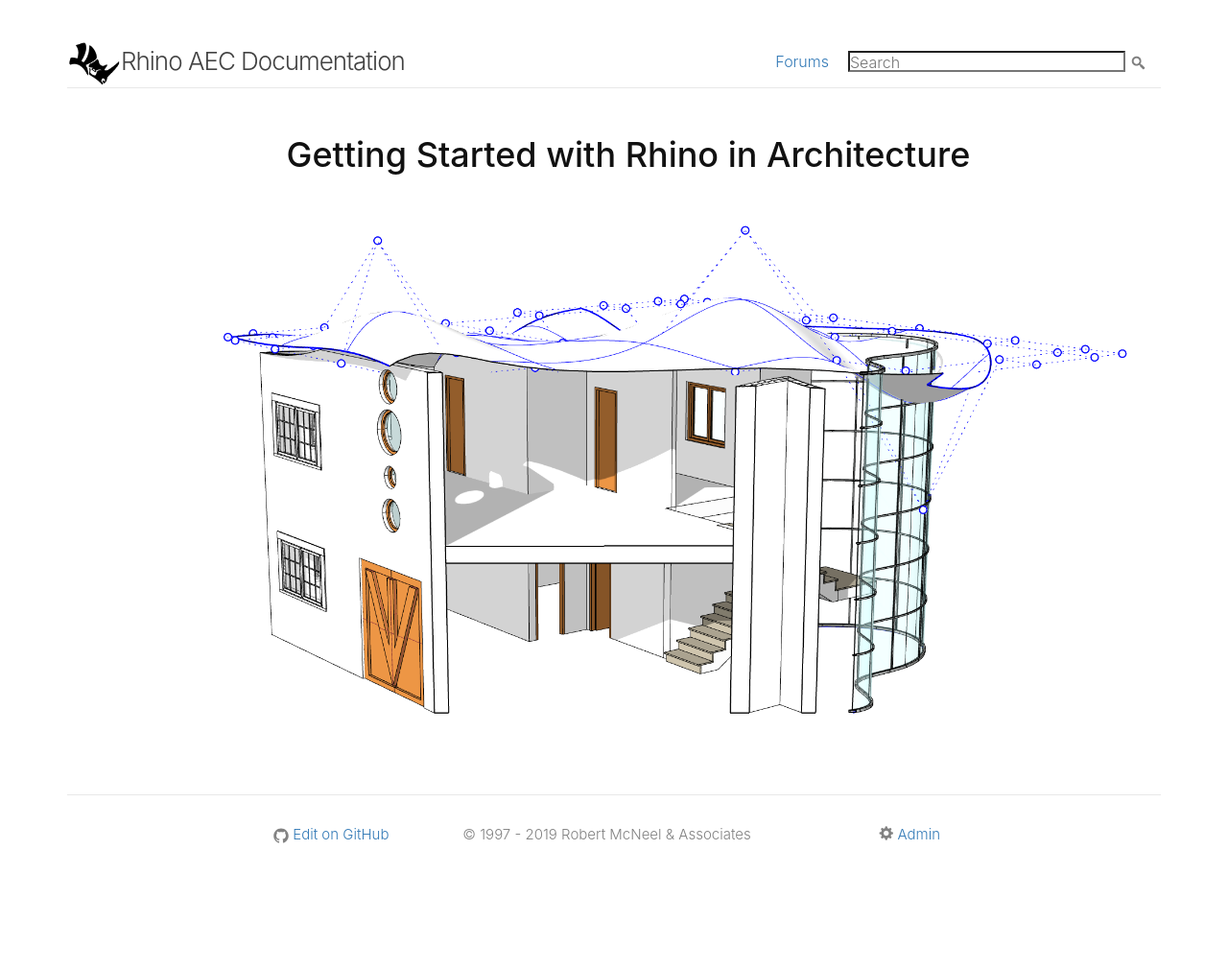
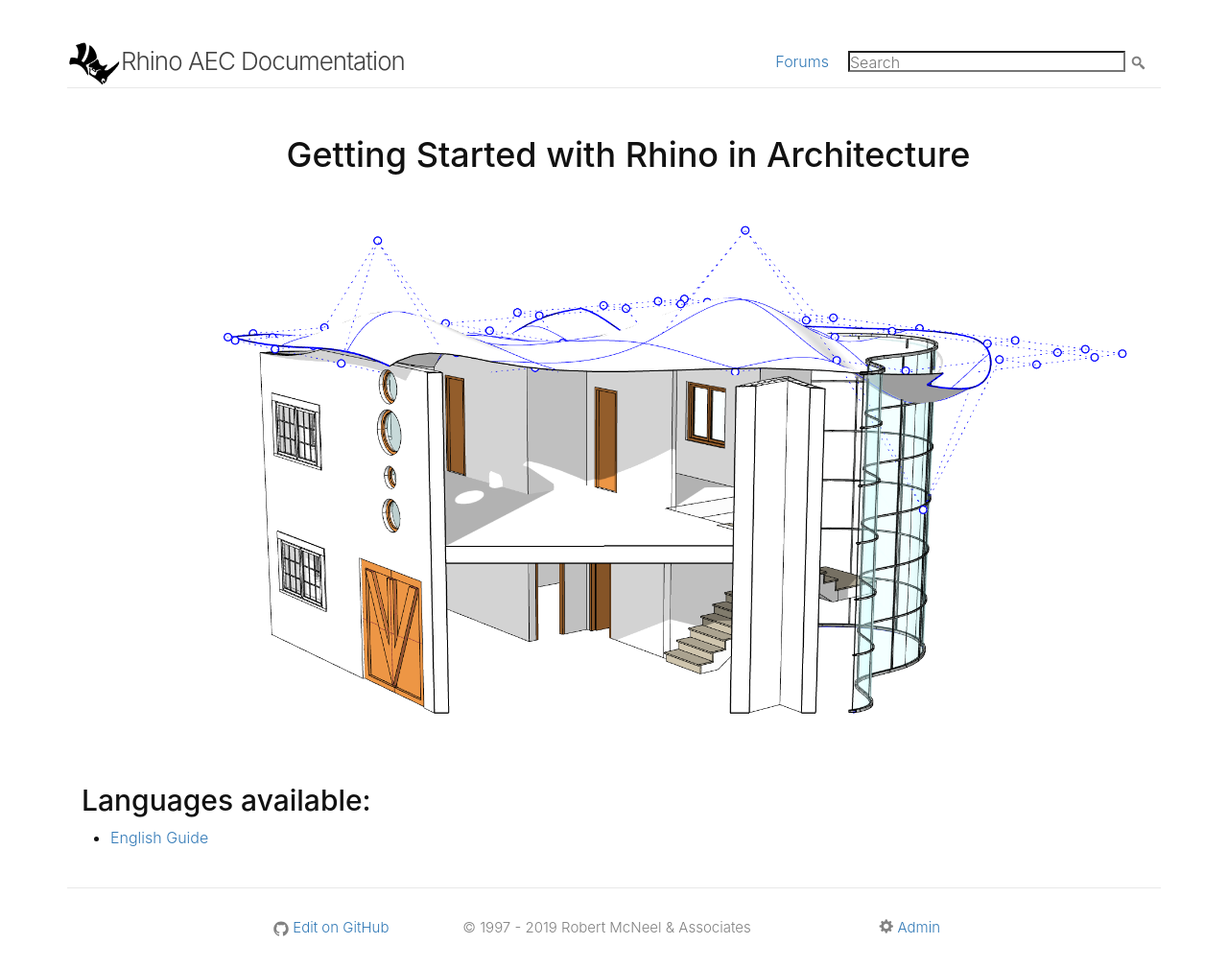
Before and after one commit to mcneel/architecture-guide, a Jekyll site: the page built from index.md, in a window 1280 px wide. Shown: the whole page at 96% size. Built offline with Jekyll 4.4.1, drawn with Linux system fonts in a browser that asks for light colours; nearby versions of some CDN libraries; before the commit the page ends 912 px from its top, so only the background shows below that.

Commit message:
Added a link to english.

```diff
--- a/index.md
+++ b/index.md
@@ -9,3 +9,7 @@ layout: fullwidth-page
 <div>
   <img src="{{ site.baseurl }}/images/title-image.png">
 </div>
+
+## Languages available:
+
+- [English Guide]({{site.baseurl}}/en/guides/1-creating-usable-blocks.html)
```
